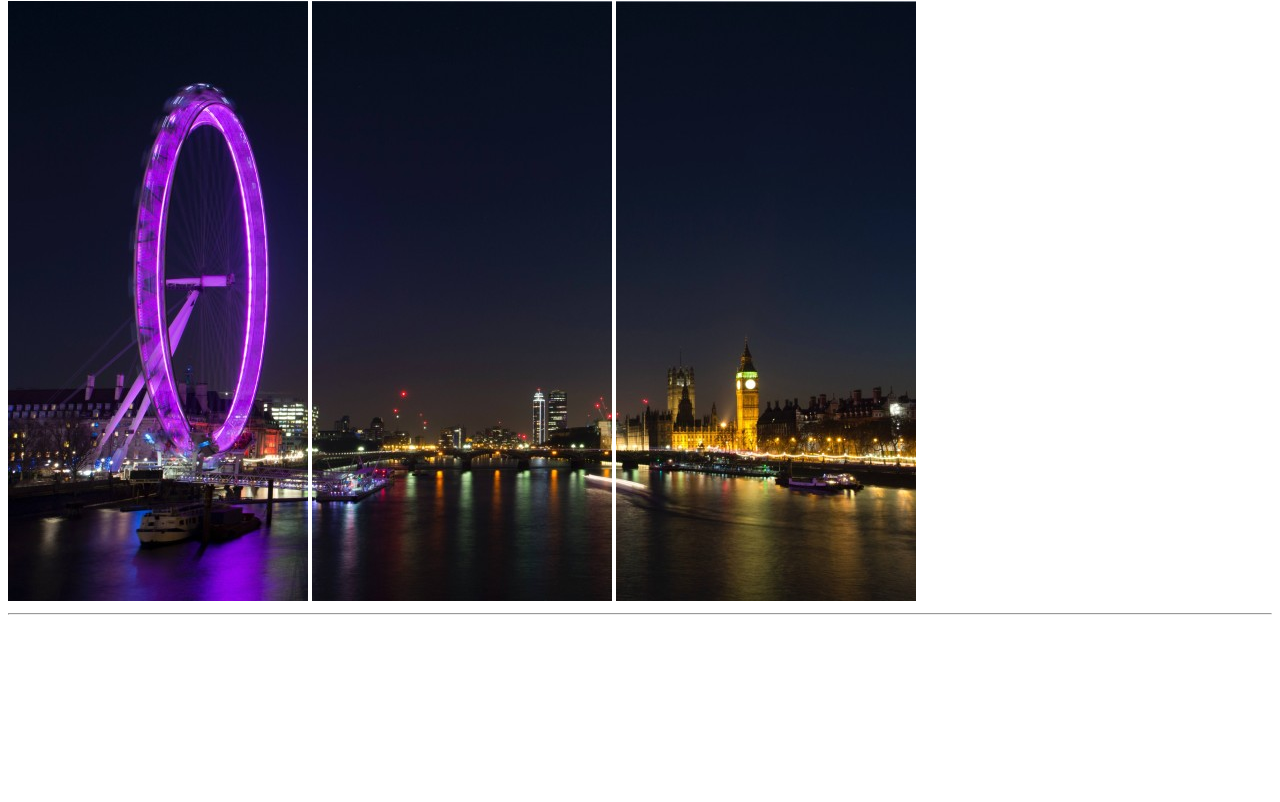
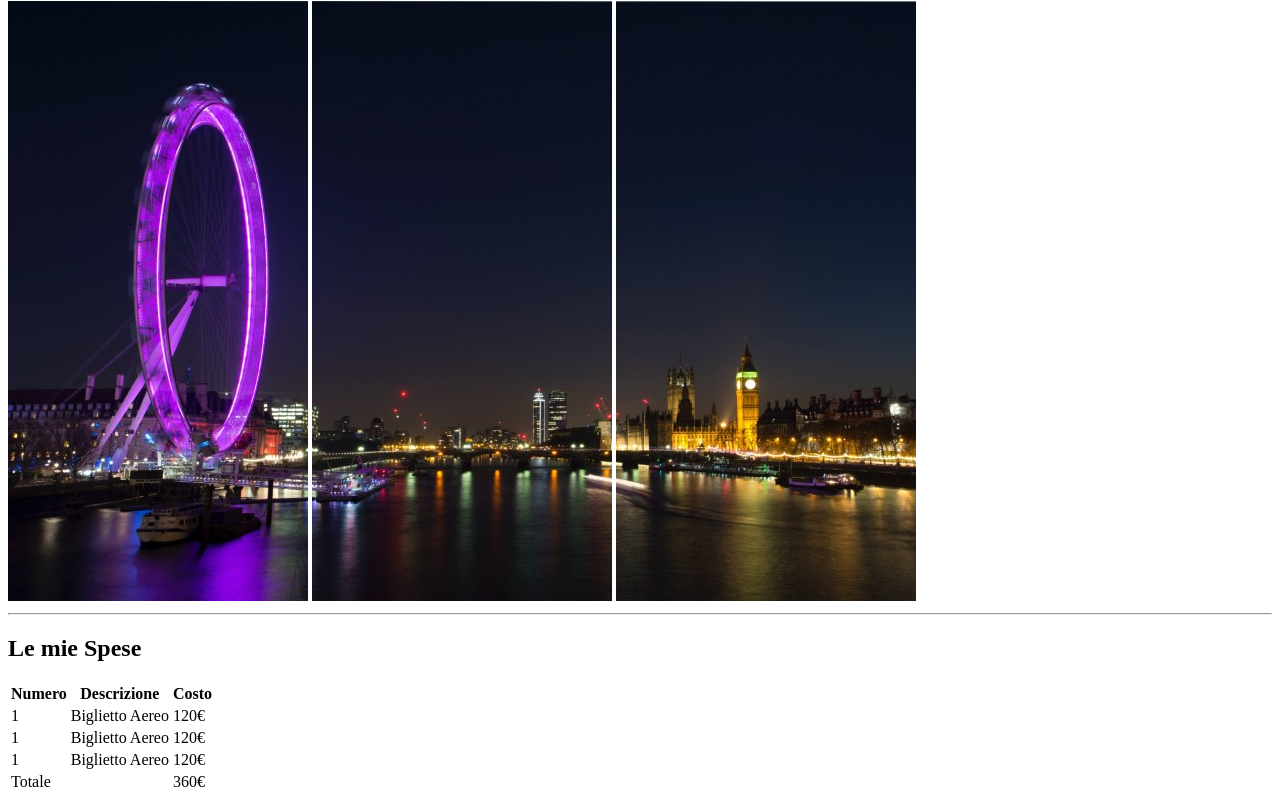
Before and after one commit to Andrea-Mattia/html-london-trip, a website: page index.html in a window 1280 px wide. Shown: the part 79-881 px from the top of the page. Before the commit the page ends 800 px from the top, so only its background shows below. Drawn offline with Linux system fonts and the light colour scheme.

Commit message:
add table

```diff
--- a/index.html
+++ b/index.html
@@ -20,13 +20,43 @@
     <hr>
 
     <!--MAIN CONTAINER-->
-
+    <main>
     <!--SEZIONE SPESE-->
-
+      <section>
+        <h2>Le mie Spese</h2>
+        <table>
+          <tr>
+            <th>Numero</th>
+            <th>Descrizione</th>
+            <th>Costo</th>
+          </tr>
+          <tr>
+            <td>1</td>
+            <td>Biglietto Aereo</td>
+            <td>120€</td>
+          </tr>
+          <tr>
+              <td>1</td>
+              <td>Biglietto Aereo</td>
+              <td>120€</td>
+          </tr>
+          <tr>
+              <td>1</td>
+              <td>Biglietto Aereo</td>
+              <td>120€</td>
+          </tr>
+          <tr>
+              <td>Totale</td>
+              <td></td>
+              <td>360€</td>
+          </tr>
+        </table>
+      </section>
     <!--SEZIONE TO DO LIST-->
 
     <!--SEZIONE INFO-->
 
     <!--SEZIONE FOTO-->
+    </main>
   </body>
 </html>
```
